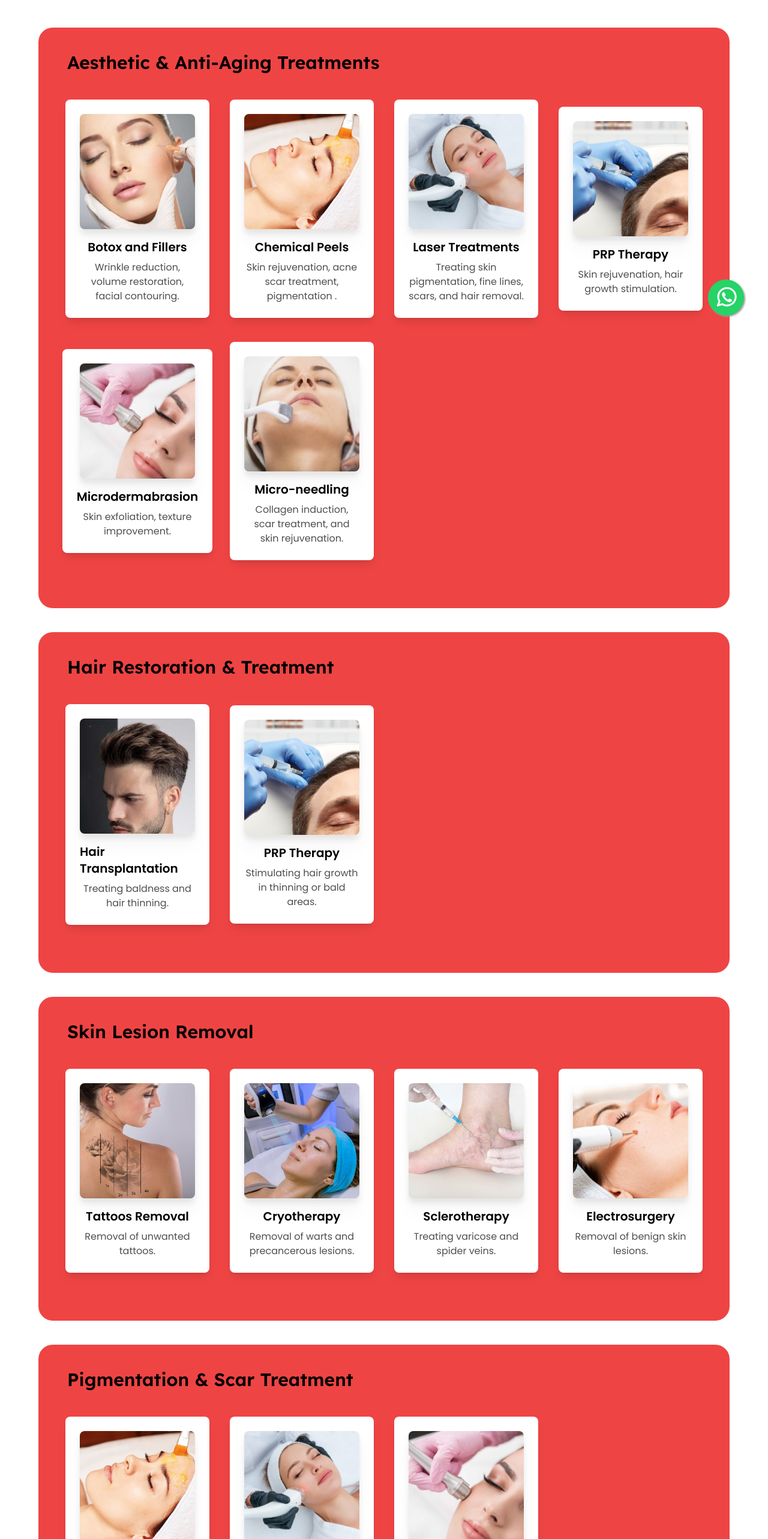
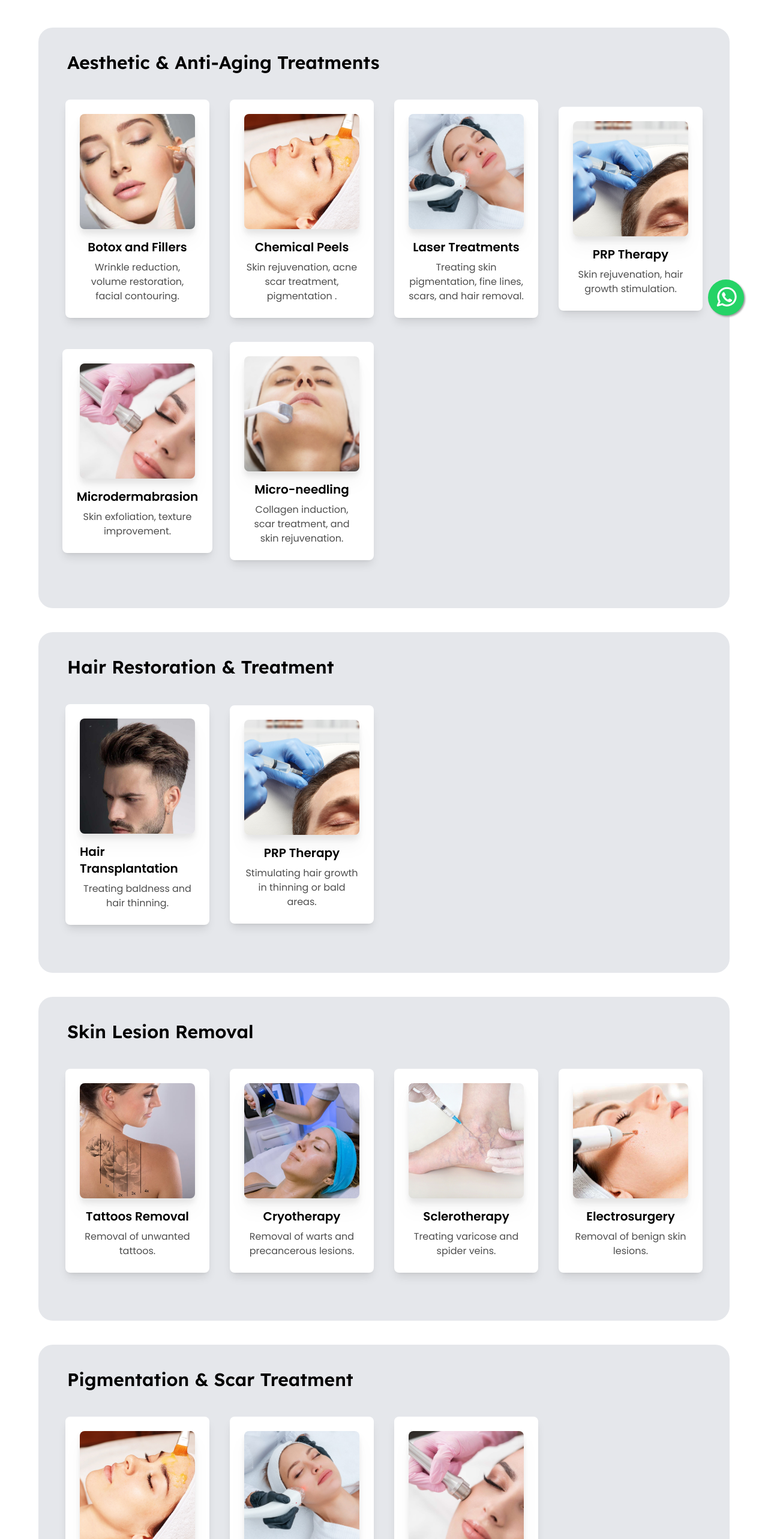
Before and after one commit to perplexingpasta/dr-travis-scott, a Next.js app: page /treatments in a window 1280 px wide. Shown: the part 234-2800 px from the top of the page at 60% size. Built offline with nearby package versions, Linux system fonts and the light colour scheme.

Commit message:
minor modifications

```diff
--- a/app/(root)/(home)/page.tsx
+++ b/app/(root)/(home)/page.tsx
@@ -31,7 +31,7 @@ const page = () => {
             className="brightness-75 filter"
           /> */}
           <HomeEmblaCarousel />
-          <div className="hero-overlay lg:h-[60vh] absolute inset-0 flex flex-col items-start justify-end p-3 pb-6 md:p-4 lg:ml-10 lg:justify-center">
+          <div className="hero-overlay text-white lg:h-[60vh] absolute inset-0 flex flex-col items-start justify-end p-3 pb-6 md:p-4 lg:ml-10 lg:justify-center">
             <p className="mb-1 text-lg font-semibold md:text-2xl lg:text-3xl">
               Your Beautiful Self
             </p>
@@ -61,7 +61,7 @@ const page = () => {
 
         {/* ABOUT THE DOCTOR */}
         <section className="mx-auto max-w-[90%] md:mb-12 md:max-w-[85%] rounded-3xl lg:w-full
-         bg-red-500">
+         bg-gray-200">
           <DynamicAbout />
         </section>
 
--- a/app/(root)/about/page.tsx
+++ b/app/(root)/about/page.tsx
@@ -132,7 +132,7 @@ const About = () => {
         </section>
 
         {/* ASSOCIATIONS & MEMBERSHIPS */}
-        <section className="mx-auto mb-12 rounded-3xl bg-red-500 p-4 md:mb-0 md:max-w-[85%] md:p-8">
+        <section className="mx-auto mb-12 rounded-3xl bg-gray-200 p-4 md:mb-0 md:max-w-[85%] md:p-8">
           <h1 className="subheading mb-4 text-center md:mb-0">
             Associations & Memberships
           </h1>
--- a/app/(root)/treatments/page.tsx
+++ b/app/(root)/treatments/page.tsx
@@ -27,7 +27,7 @@ const page = () => {
         <div className="relative mx-auto mb-7 max-w-[70%] items-center justify-center py-2 text-center font-light text-black-100 md:mb-16 md:max-w-full md:py-4 md:text-lg" />
       </header>
       <main className="mx-auto mb-12 max-w-[90%] md:-mt-10">
-        <section className="container mx-auto mb-10 rounded-3xl bg-red-500 px-4 pt-10 md:px-8 md:pt-7 lg:px-12">
+        <section className="container mx-auto mb-10 rounded-3xl bg-gray-200 px-4 pt-10 md:px-8 md:pt-7 lg:px-12">
           <h1 className="subheading mb-24 text-center md:py-3 lg:mb-28 lg:mt-0 lg:text-left">
             Aesthetic & Anti-Aging Treatments
           </h1>
@@ -44,7 +44,7 @@ const page = () => {
           </div>
         </section>
 
-        <section className="container mx-auto mb-10 rounded-3xl bg-red-500 px-4 pt-10 md:px-8 md:pt-7 lg:px-12">
+        <section className="container mx-auto mb-10 rounded-3xl bg-gray-200 px-4 pt-10 md:px-8 md:pt-7 lg:px-12">
           <h1 className="subheading mb-24 text-center md:py-3 lg:mb-28 lg:mt-0 lg:text-left">
             Hair Restoration & Treatment
           </h1>
@@ -61,7 +61,7 @@ const page = () => {
           </div>
         </section>
 
-        <section className="container mx-auto mb-10 rounded-3xl bg-red-500 px-4 pt-10 md:px-8 md:pt-7 lg:px-12">
+        <section className="container mx-auto mb-10 rounded-3xl bg-gray-200 px-4 pt-10 md:px-8 md:pt-7 lg:px-12">
           <h1 className="subheading mb-24 text-center md:py-3 lg:mb-28 lg:mt-0 lg:text-left">
             Skin Lesion Removal
           </h1>
@@ -78,7 +78,7 @@ const page = () => {
           </div>
         </section>
 
-        <section className="container mx-auto mb-10 rounded-3xl bg-red-500 px-4 pt-10 md:px-8 md:pt-7 lg:px-12">
+        <section className="container mx-auto mb-10 rounded-3xl bg-gray-200 px-4 pt-10 md:px-8 md:pt-7 lg:px-12">
           <h1 className="subheading mb-24 text-center md:py-3 lg:mb-28 lg:mt-0 lg:text-left">
             Pigmentation & Scar Treatment
           </h1>
@@ -95,7 +95,7 @@ const page = () => {
           </div>
         </section>
 
-        <section className="container mx-auto mb-10 rounded-3xl bg-red-500 px-4 pt-10 md:px-8 md:pt-7 lg:px-12">
+        <section className="container mx-auto mb-10 rounded-3xl bg-gray-200 px-4 pt-10 md:px-8 md:pt-7 lg:px-12">
           <h1 className="subheading mb-24 text-center md:py-3 lg:mb-28 lg:mt-0 lg:text-left">
             Skin Cancer Treatment
           </h1>
--- a/app/(root)/visit/page.tsx
+++ b/app/(root)/visit/page.tsx
@@ -553,7 +553,7 @@ const Visit = () => {
         <div className="relative mx-auto mb-7 max-w-[70%] items-center justify-center py-2 text-center font-light text-black-100 md:mb-16 md:max-w-full md:py-4 md:text-lg" />
       </header>
 
-      <main>
+      <main className="max-w-[90%] md:max-w-full mx-auto">
         {/* CLINIC */}
         <section
           ref={clinicRef}
@@ -566,7 +566,7 @@ const Visit = () => {
                 src="https://www.google.com/maps/embed?pb=!1m18!1m12!1m3!1d22582.143987612282!2d-122.1565248820646!3d37.42647615735572!2m3!1f0!2f0!3f0!3m2!1i1024!2i768!4f13.1!3m3!1m2!1s0x808fbae5f33774b5%3A0x6dd7ef2d054587e3!2sTerun%20Pizza!5e0!3m2!1sen!2sin!4v1735704949104!5m2!1sen!2sin"
                 width="100%"
                 height="100%"
-                className="border-0 rounded-3xl"
+                className="rounded-3xl border-0"
                 referrerPolicy="no-referrer-when-downgrade"
               ></iframe>
             </div>
@@ -758,7 +758,7 @@ const Visit = () => {
                   src="https://www.google.com/maps/embed?pb=!1m18!1m12!1m3!1d22582.143987612282!2d-122.1565248820646!3d37.42647615735572!2m3!1f0!2f0!3f0!3m2!1i1024!2i768!4f13.1!3m3!1m2!1s0x808fbae5f33774b5%3A0x6dd7ef2d054587e3!2sTerun%20Pizza!5e0!3m2!1sen!2sin!4v1735704949104!5m2!1sen!2sin"
                   width="100%"
                   height="100%"
-                  className="border-0 rounded-3xl"
+                  className="rounded-3xl border-0"
                   referrerPolicy="no-referrer-when-downgrade"
                 ></iframe>
               </div>
@@ -851,7 +851,7 @@ const Visit = () => {
                   src="https://www.google.com/maps/embed?pb=!1m18!1m12!1m3!1d22582.143987612282!2d-122.1565248820646!3d37.42647615735572!2m3!1f0!2f0!3f0!3m2!1i1024!2i768!4f13.1!3m3!1m2!1s0x808fbae5f33774b5%3A0x6dd7ef2d054587e3!2sTerun%20Pizza!5e0!3m2!1sen!2sin!4v1735704949104!5m2!1sen!2sin"
                   width="100%"
                   height="100%"
-                  className="border-0 rounded-3xl"
+                  className="rounded-3xl border-0"
                   referrerPolicy="no-referrer-when-downgrade"
                 ></iframe>
               </div>
@@ -938,7 +938,7 @@ const Visit = () => {
         </section>
 
         {/* FAQs */}
-        <section className="mx-auto mb-16 max-w-[90%] rounded-3xl bg-gray-700 p-4 lg:my-16 lg:mb-20 lg:max-w-[70%] lg:p-10">
+        <section className="mx-auto mb-16 max-w-[90%] rounded-3xl bg-gray-300 p-4 lg:my-16 lg:mb-20 lg:max-w-[70%] lg:p-10">
           <h1 className="subheading mb-4 py-1 text-center lg:pb-3">
             Frequently Asked Questions
           </h1>
--- a/app/(root)/why-us/page.tsx
+++ b/app/(root)/why-us/page.tsx
@@ -100,7 +100,8 @@ const WhyUs = () => {
         </section>
 
         {/* BEFORE & AFTER */}
-        <section className="mx-auto max-w-[90%] rounded-3xl bg-red-500 py-7 md:py-12">
+        {/* <section className="mx-auto max-w-[90%] rounded-3xl bg-red-500 py-7 md:py-12"> */}
+        <section className="mx-auto max-w-[90%]">
           <DynamicBeforeAfter />
         </section>
 
```
Also changed, not shown: TODO.txt.
